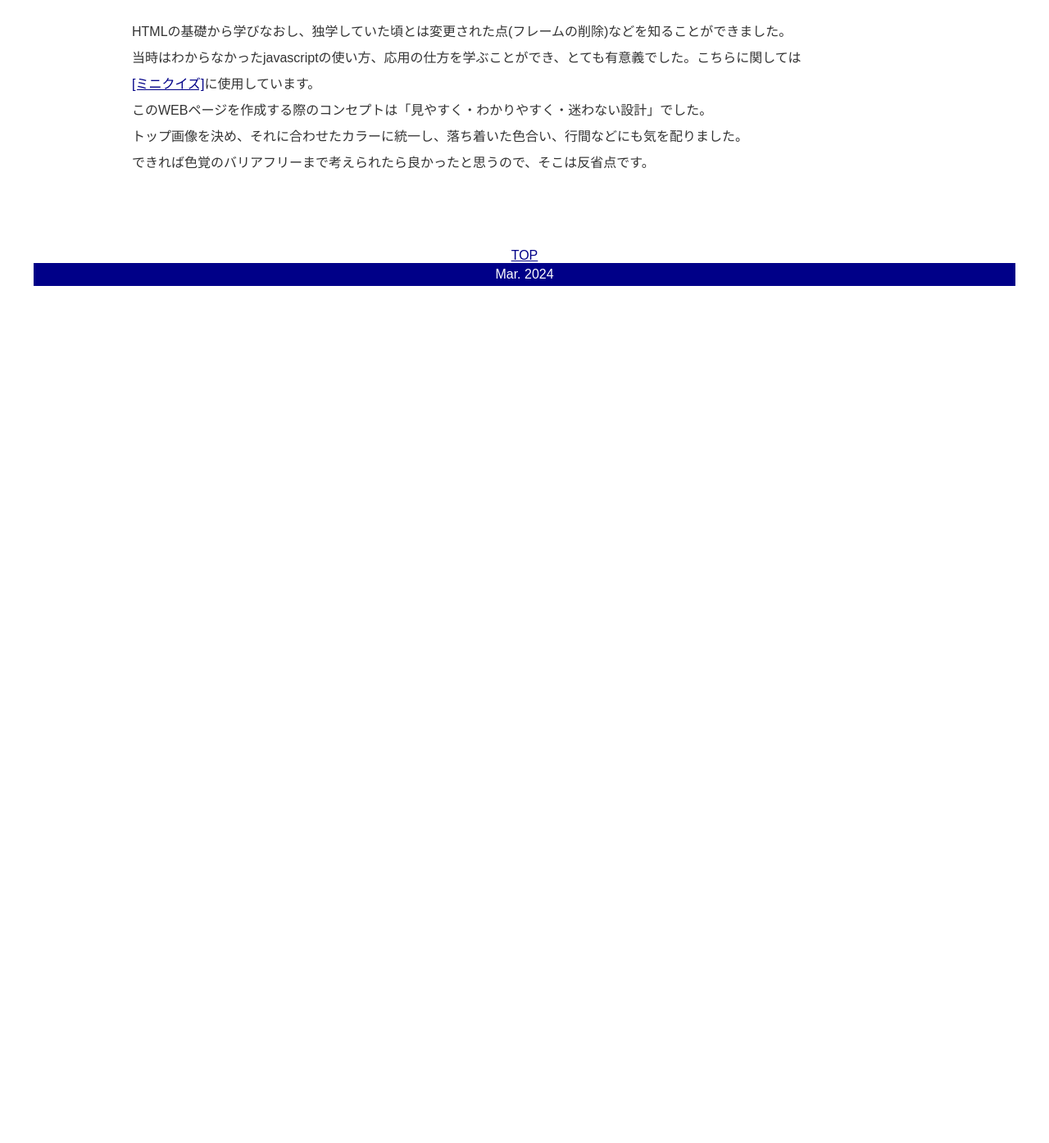
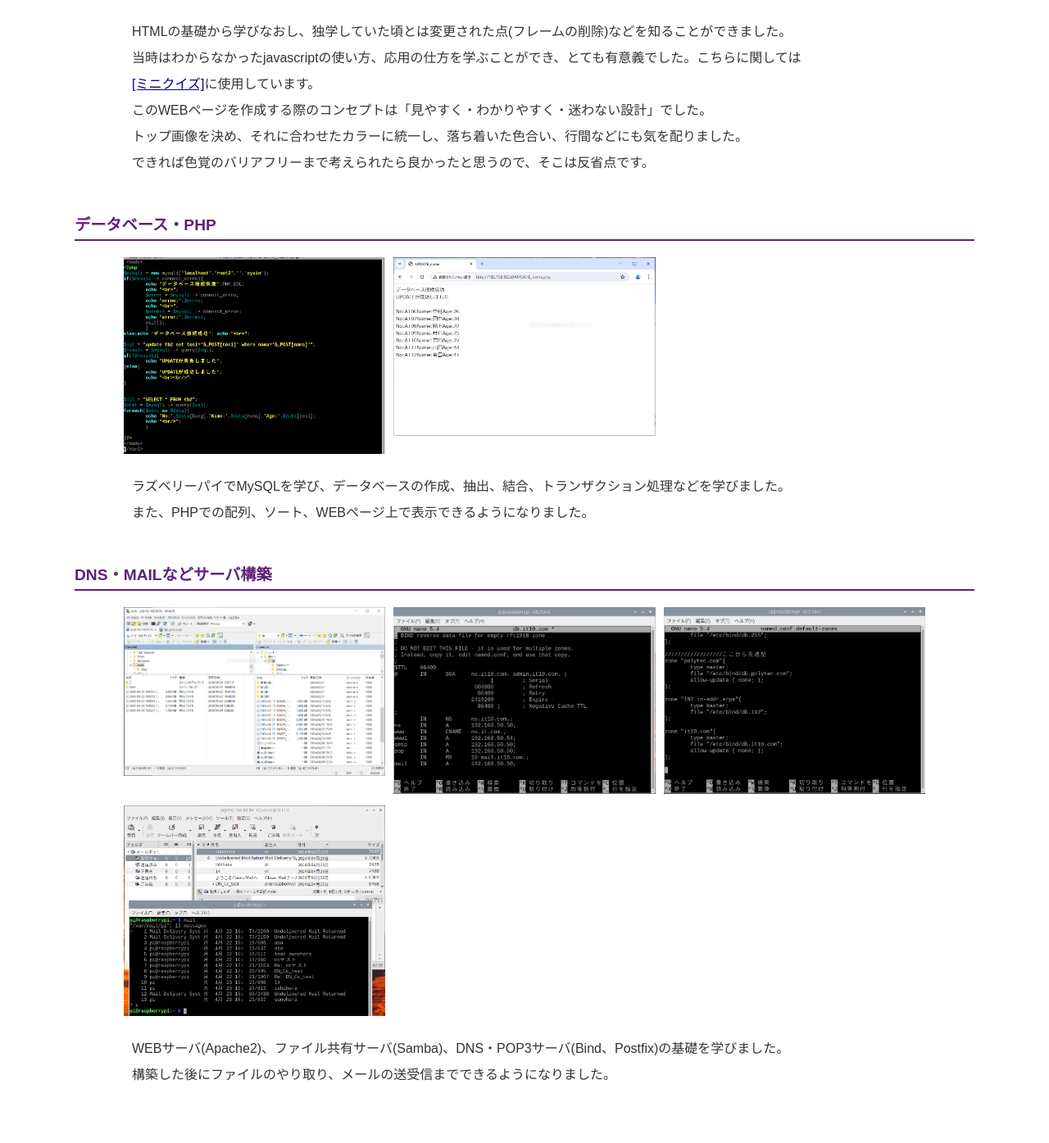
Before and after one commit to evodiafruit-mk/port, a plain HTML site: page works.html in a window 1280 px wide. Shown: the part 1372-2767 px from the top of the page at 82% size. Before the commit the page ends 1721 px from the top, so only its background shows below. Drawn offline with Linux system fonts and the light colour scheme.

Commit message:
Add files via upload

```diff
--- a/works.html
+++ b/works.html
@@ -53,7 +53,27 @@
 
         </div>
         <br>
-
+        <h2>データベース・PHP</h2>
+		<span class="work">
+			<a href="img/php01.png" target="_blank" height="200px" ><img src="img/php01.png" alt="PHPファイル"></a>
+			<a href="img/php02.png" target="_blank"><img src="img/php02.png" alt="WEB表示"></a>
+		</span>
+        <div class="text">
+            ラズベリーパイでMySQLを学び、データベースの作成、抽出、結合、トランザクション処理などを学びました。<br>
+			また、PHPでの配列、ソート、WEBページ上で表示できるようになりました。<br>
+        </div>
+		<br>
+		<h2>DNS・MAILなどサーバ構築</h2>
+		<span class="work">
+			<a href="img/ftp01.png" target="_blank"><img src="img/ftp01.png" alt="FTP共有"></a>
+			<a href="img/dns01.png" target="_blank"><img src="img/dns01.png" alt="ドメイン作成"></a>
+			<a href="img/dns02.png" target="_blank"><img src="img/dns02.png" alt="ゾーン指定"></a>
+			<a href="img/mail01.png" target="_blank"><img src="img/mail01.png" alt="メール画面"></a>
+		</span>
+        <div class="text">
+			WEBサーバ(Apache2)、ファイル共有サーバ(Samba)、DNS・POP3サーバ(Bind、Postfix)の基礎を学びました。<br>
+			構築した後にファイルのやり取り、メールの送受信までできるようになりました。
+        </div>
 	</main>
 
 <footer>
```
Also changed, not shown: career.html (+6 -6 lines).
